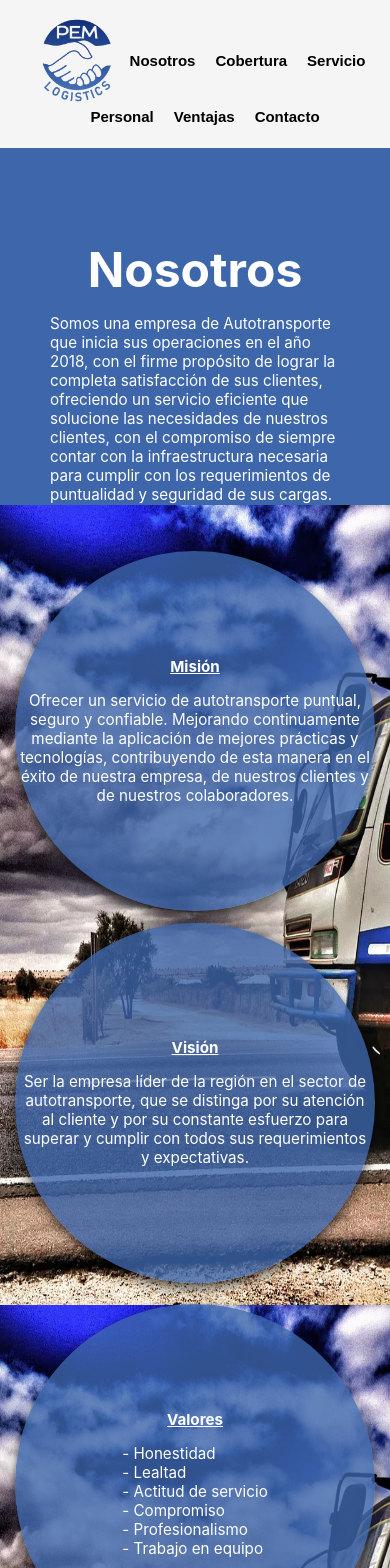
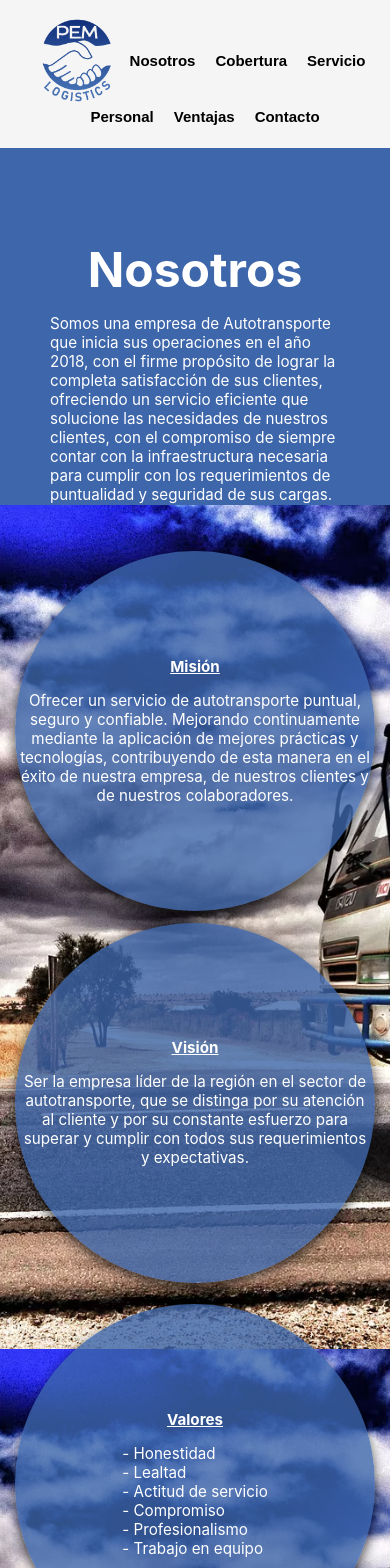
Before and after one commit to CarlosMilano/PEMwebsite, a React (Create React App) app: page / in a window 390 px wide. Shown: the top 1568 px of the page. Built offline with nearby package versions, Linux system fonts and the light colour scheme.

Commit message:
Update App.css

```diff
--- a/src/App.css
+++ b/src/App.css
@@ -336,10 +336,6 @@ h2 {
     margin-top: 140px;
   }
 
-  #info {
-    background-size: 800px 800px;
-  }
-
   #personal {
     padding-bottom: 95px;
     height: 350px;
```
